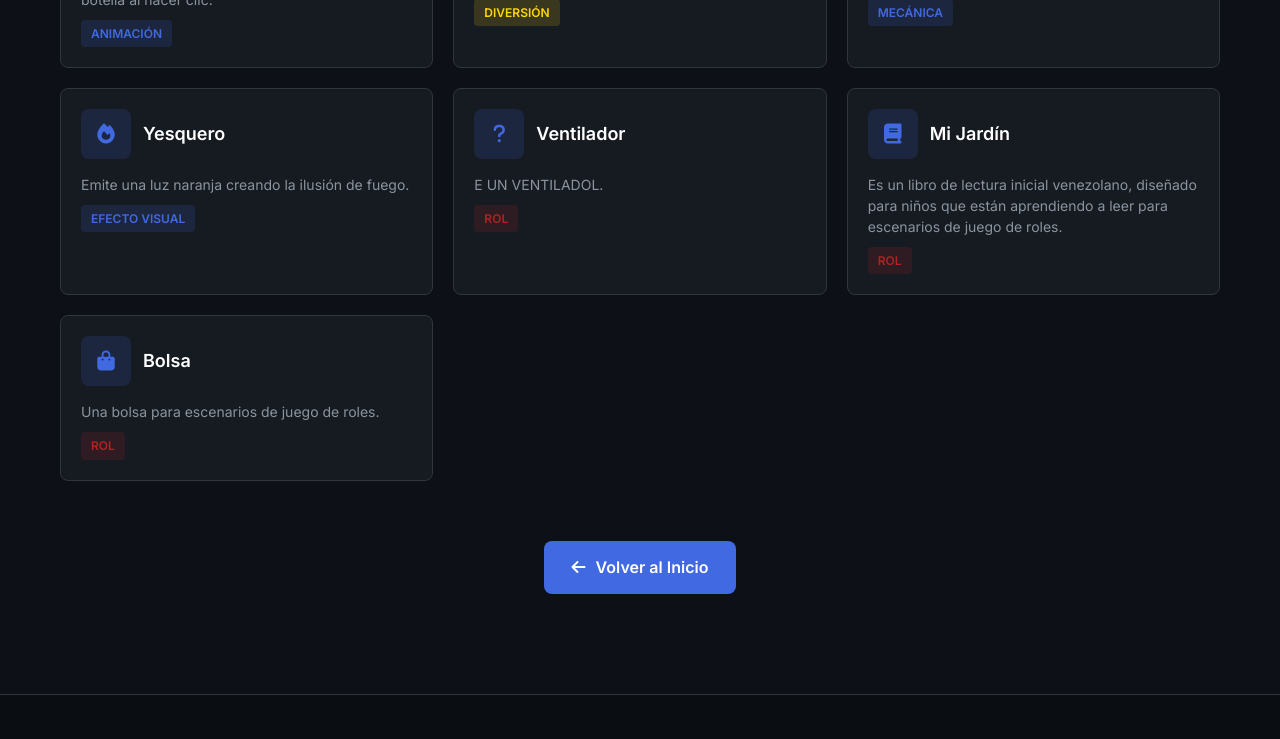
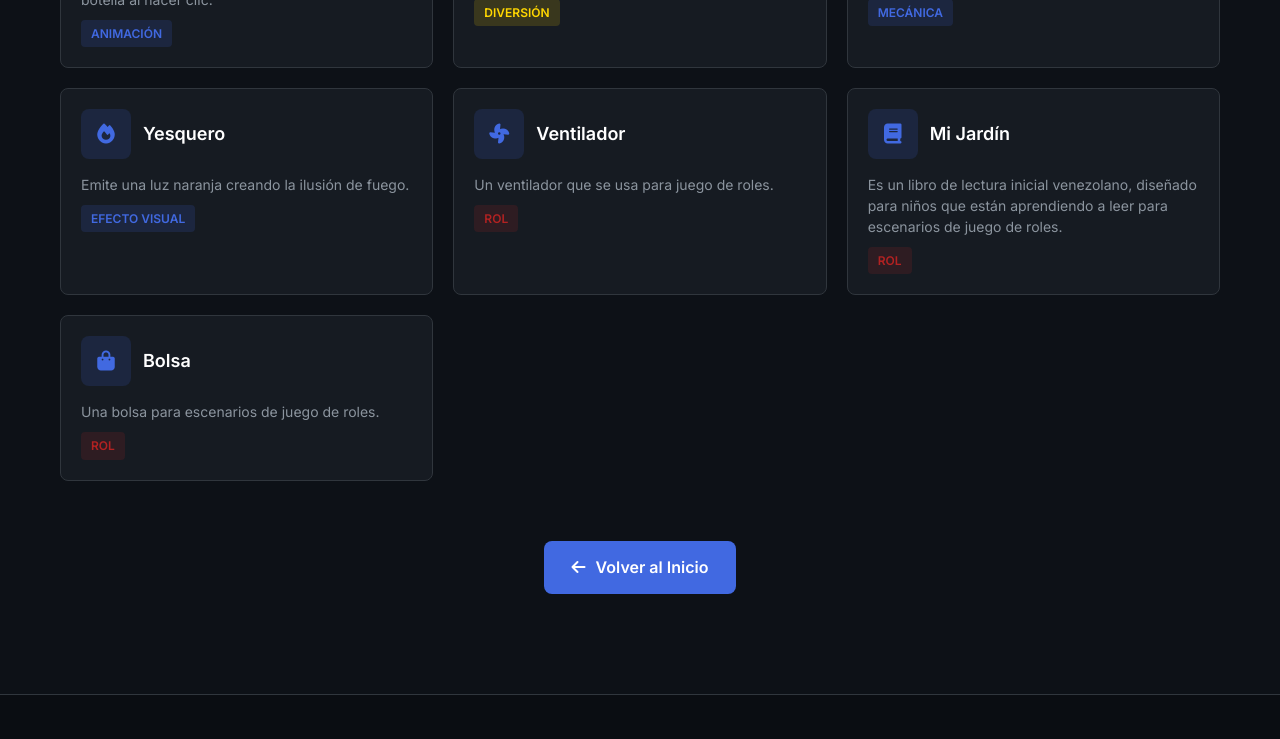
Before and after one commit to yimicompucell/Veneyork, a plain HTML site: page guia/herramientas.html in a window 1280 px wide. Shown: the part 1940-2679 px from the top of the page. Drawn offline with Linux system fonts and the light colour scheme.

Commit message:
Fix Ventilador - Bug Movil Menu

```diff
--- a/guia/herramientas.html
+++ b/guia/herramientas.html
@@ -461,11 +461,11 @@
                     <div class="tarjeta-herramienta">
                         <div class="encabezado-herramienta">
                             <div class="icono-herramienta">
-                                <i class="fas fa-question"></i>
+                                <i class="fas fa-fan"></i>
                             </div>
                             <div class="nombre-herramienta">Ventilador</div>
                         </div>
-                        <p class="descripcion-herramienta">E UN VENTILADOL.</p>
+                        <p class="descripcion-herramienta">Un ventilador que se usa para juego de roles.</p>
                         <span class="etiqueta-herramienta">ROL</span>
                     </div>
 
--- a/script.js
+++ b/script.js
@@ -12,6 +12,10 @@ document.addEventListener('DOMContentLoaded', function() {
 
     function abrirMenu() {
         if (isMenuOpen) return;
+
+        // Scroll suave al inicio antes de abrir (opcional pero mejora UX)
+        window.scrollTo({ top: 0, behavior: 'smooth' });
+
         body.classList.add('menu-abierto');
         overlayNav.classList.add('activo');
         navMovil.classList.add('activo');
--- a/style.css
+++ b/style.css
@@ -188,6 +188,7 @@ header {
     transition: all var(--duracion-animacion) var(--easing-suave);
     backdrop-filter: blur(0);
     -webkit-backdrop-filter: blur(0);
+    pointer-events: none; /* ← Importante */
 }
 
 .overlay-nav.activo {
@@ -195,6 +196,7 @@ header {
     background-color: rgba(0, 0, 0, 0.7);
     backdrop-filter: blur(4px);
     -webkit-backdrop-filter: blur(4px);
+    pointer-events: auto; /* ← Ahora captura clics */
 }
 
 .nav-movil {
```
